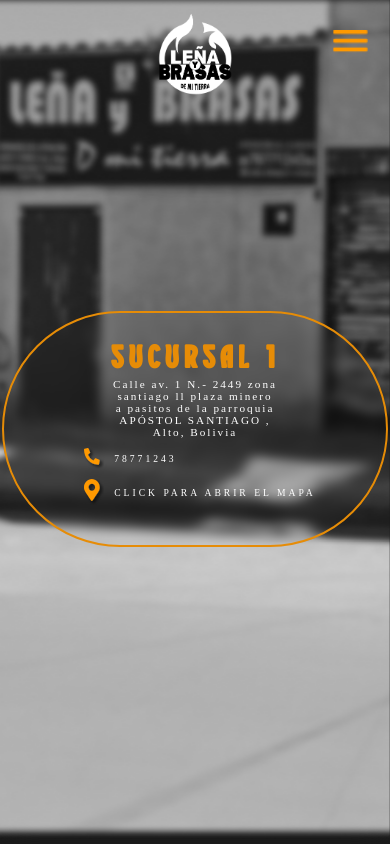
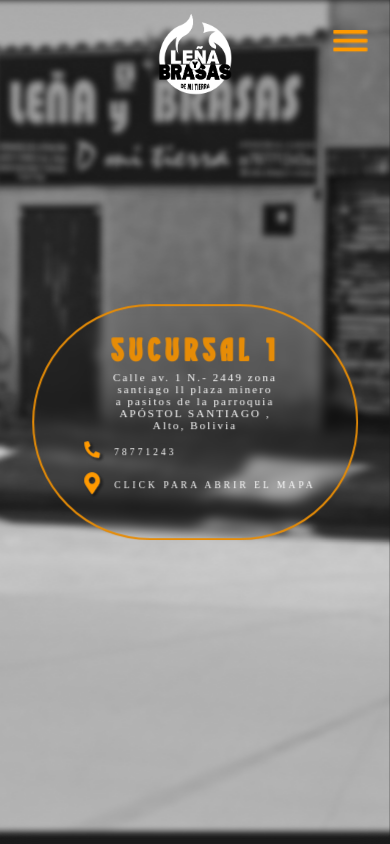
Before and after one commit to andreanicolcalle/LE-A-Y-BRASAS-DE-MI-TIERRA-, a plain HTML site: page contacto.html in a window 390 px wide. Shown: the top 844 px of the page. Drawn offline with Linux system fonts and the light colour scheme; a web font is replaced by a local one.

Commit message:
cuarto commit

```diff
--- a/contacto.html
+++ b/contacto.html
@@ -65,11 +65,12 @@
         </p>
         <div class="enlaces">
           <img src="./public/logos/logo-telefoo.svg" alt="icono-telefono" />
-          <a href="#">78771243</a>
+          <a href="https://wa.me/59171234567
+          " target="_blank">78771243</a>
         </div>
         <div class="enlaces">
           <img src="./public/logos/logo-ubicacion.svg" alt="" />
-          <a href="#">CLICK PARA ABRIR EL MAPA</a>
+          <a href="">CLICK PARA ABRIR EL MAPA</a>
         </div>
       </div>
     </header>
--- a/style/contacto.css
+++ b/style/contacto.css
@@ -8,17 +8,20 @@
   background-color: #000.1;
   backdrop-filter: blur(20px);
 }
-.titulo__header{
+.titulo__header {
+  position: absolute;
   backdrop-filter: blur(5px);
   border: 2px solid var(--color-button);
   padding: 40px 70px;
   border-radius: 150px;
   width: max-content;
   margin: auto;
-  margin-top: 10%;
+  top: 50%;
+  left: 50%;
+  transform: translate(-50%, -50%);
   text-align: center;
+}
 
-}
 
 .titulo__header h3{
   margin-top: -10px;
@@ -248,11 +251,13 @@
 .titulo__header{
   backdrop-filter: blur(5px);
   border: 2px solid var(--color-button);
-  padding: 40px 70px;
+  padding: 40px 40px;
   border-radius: 150px;
   width: max-content;
   margin: auto;
-  margin-top: 50%;
+  top: 50%;
+  left: 50%;
+  transform: translate(-50%, -50%);
   text-align: center;
 
 }
```
